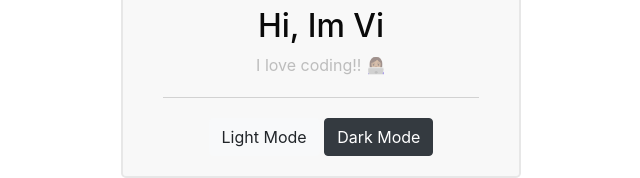
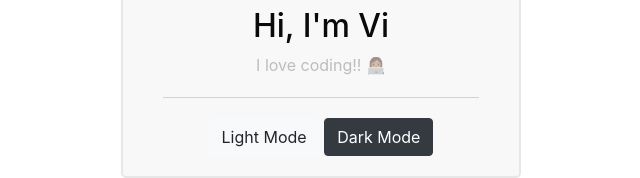
Before and after one commit to videfernandes/dark-light-mode, a plain HTML site: page index.html in a window 1280 px wide. Shown: the part 335-513 px from the top of the page, 319-959 px from the left. Drawn offline with nearby package versions, Linux system fonts and the light colour scheme.

Commit message:
grammar fixes

```diff
--- a/index.html
+++ b/index.html
@@ -15,7 +15,7 @@
 <body>
   <div id="box">
     <img id="profile-image" src="images/perfil1.jpg" alt="image-profile">
-    <h2>Hi, Im Vi</h2>
+    <h2>Hi, I'm Vi</h2>
     <p>I love coding!! 👩🏽‍💻</p>
     <hr>
     <button class="btn btn-light" onclick="swapMode('light.css')">Light Mode</button>
```
